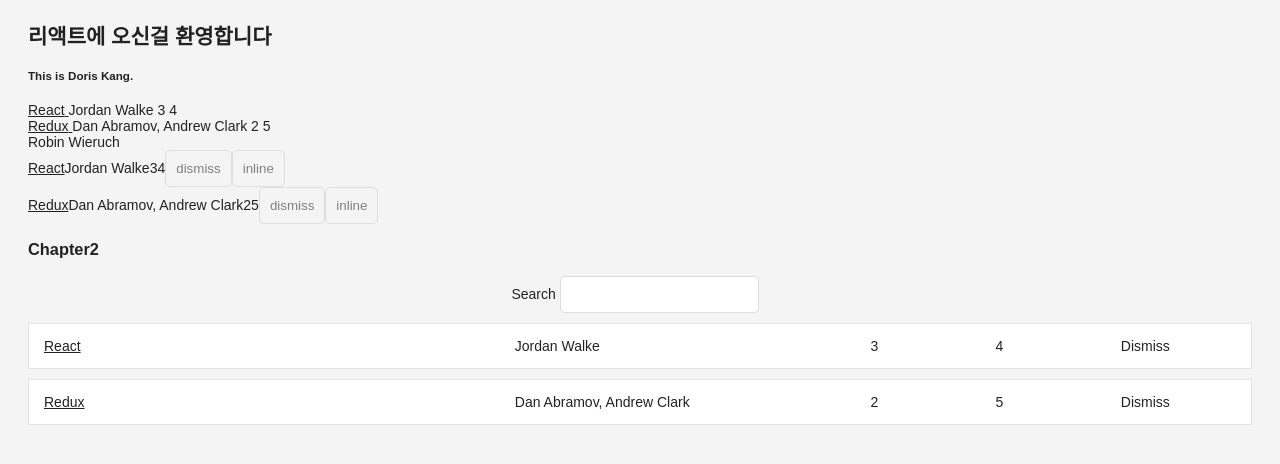
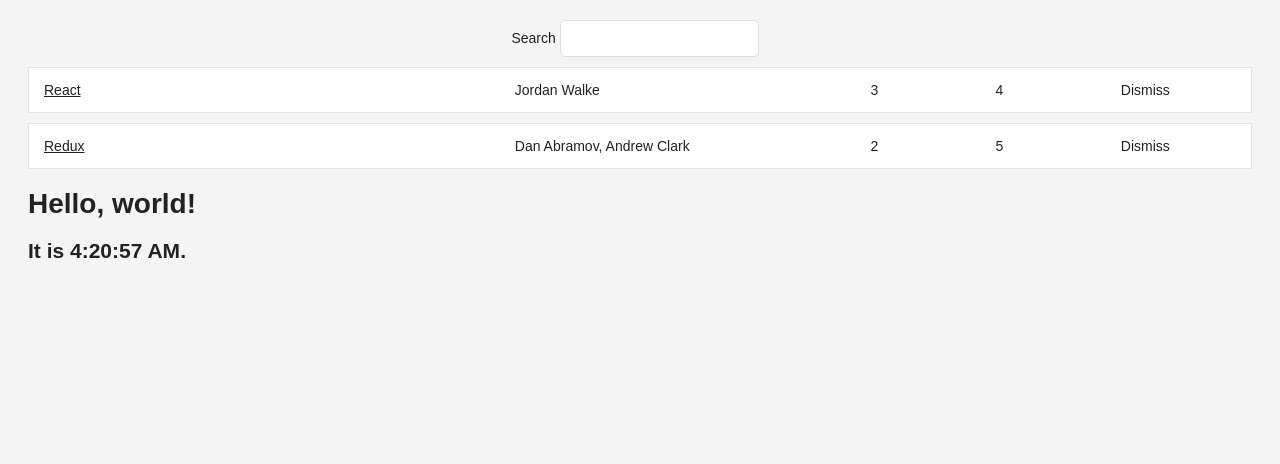
Before and after one commit to doradora-by-doris/the-rode-to-learn-react, a React (Create React App) app: page / in a window 1280 px wide. Shown: the top 464 px of the page. Built offline with nearby package versions, Linux system fonts and the light colour scheme.

Commit message:
Add chapter2 study

```diff
--- a/src/App.js
+++ b/src/App.js
@@ -1,16 +1,5 @@
 import React, { Component } from 'react';
 import './App.css';
-
-class Developer {
-  constructor(firstname, lastname) {
-    this.firstname = firstname;
-    this.lastname = lastname;
-  }
-
-  getName() {
-    return this.firstname + ' ' + this.lastname;
-  }
-}
 
 const list = [
   {
@@ -34,6 +23,10 @@ const list = [
 const isSearched = searchTerm => item =>
   item.title.toLowerCase().includes(searchTerm.toLowerCase());
 
+function FormattedDate(props) {
+  return <h2>It is {props.date.toLocaleTimeString()}.</h2>;
+}
+
 const largeColumn = {
   width: '40%',
 };
@@ -45,6 +38,43 @@ const midColumn = {
 const smallColumn = {
   width: '10%',
 };
+
+class Clock extends React.Component {
+  constructor(props) {
+    super(props);
+    this.state = {
+      date: new Date()
+    };
+  }
+
+  componentDidMount() {
+    this.timerID = setInterval(
+      () => this.tick(),
+      1000
+    );
+  }
+
+  componentWillUnmount() {
+    clearInterval(this.timerID);
+  }
+
+  tick() {
+    this.setState({
+      date: new Date()
+    });
+  }
+
+  render() {
+    return (
+      <div>
+        <h1>Hello, world!</h1>
+        <FormattedDate
+          date={this.state.date}
+        />
+      </div>
+    );
+  }
+}
 
 class App extends Component {
   constructor(props) {
@@ -68,61 +98,9 @@ class App extends Component {
   }
 
   render() {
-    const helloWorld = {
-      text: '리액트에 오신걸 환영합니다'
-    };
-
-    var first_username = 'Doris';
-    var last_username = 'Kang';
-
-    const robin = new Developer('Robin', 'Wieruch');
-
     const { searchTerm, list } = this.state;
     return (
       <div className="page">
-        <h2>{helloWorld.text}</h2>
-        <h5>This is {first_username} {last_username}.</h5>
-        {list.map(item =>
-          <div key={item.objectID}>
-            <span>
-              <a href={item.url}>{item.title} </a>
-            </span>
-            <span>{item.author} </span>
-            <span>{item.num_comments} </span>
-            <span>{item.points}</span>
-          </div>
-        )}
-        <span>{robin.getName()}</span>
-
-        {this.state.list.map(item =>{
-          const onHandleDismiss = () =>
-            this.onDismiss(item.objectID);
-            return(
-          <div key={item.objectID}>
-            <span>
-              <a href={item.url}>{item.title}</a>
-            </span>
-            <span>{item.author}</span>
-            <span>{item.num_comments}</span>
-            <span>{item.points}</span>
-            <span>
-              <button
-                onClick={onHandleDismiss}
-                type="button">
-                dismiss
-              </button>
-              <button
-                onClick={() => console.log(item.objectID)}
-                type="button">
-                inline
-              </button>
-
-            </span>
-          </div>);
-        }
-
-        )}
-        <h3>Chapter2</h3>
         <div className="interactions">
           <Search
             value={searchTerm}
@@ -137,6 +115,9 @@ class App extends Component {
           onDismiss={this.onDismiss}
         />
 
+        <div>
+          <Clock />
+        </div>
       </div>
 
     );
```
Also changed, not shown: self_study/chapter2_unidirectional_data_flow.md (added, +86 -0 lines).
